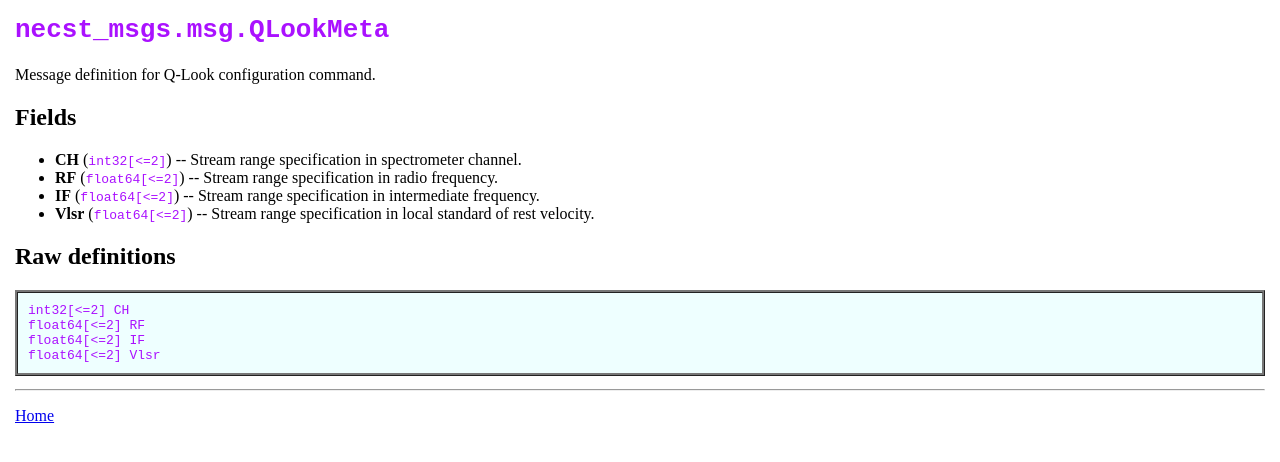
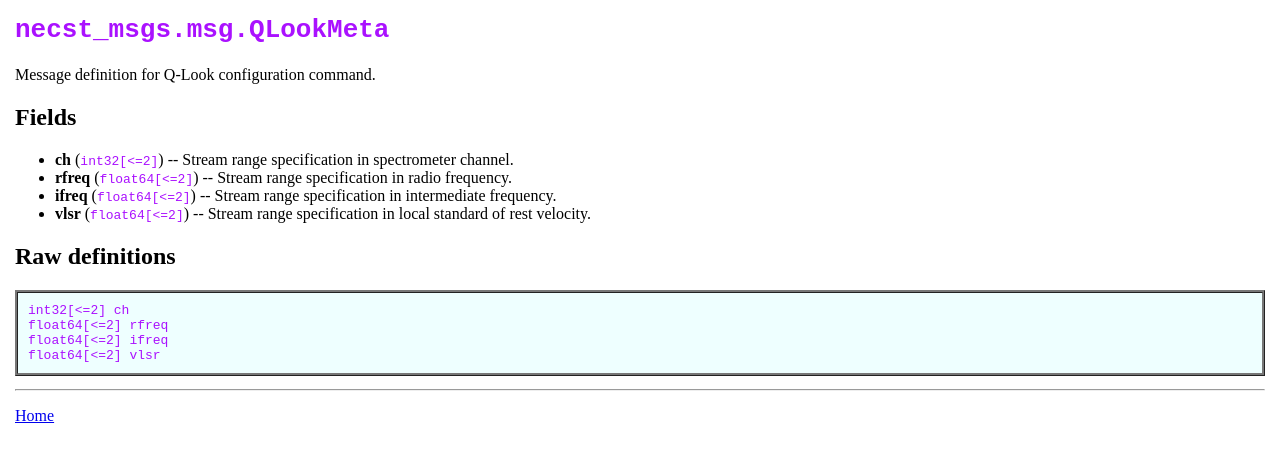
Before and after one commit to necst-telescope/necst-msgs, a plain HTML site: page msg/QLookMeta.html in a window 1280 px wide. Drawn offline with Linux system fonts and the light colour scheme.

Commit message:
deploy: f1358666f9f5a6c7487ea95b95531797da9f4b07

```diff
--- a/msg/QLookMeta.html
+++ b/msg/QLookMeta.html
@@ -15,16 +15,16 @@ code {
 <p>Message definition for Q-Look configuration command.</p>
 <h2>Fields</h2>
 <ul>
-<li><strong>CH</strong> (<code>int32[&lt;=2]</code>) --  Stream range specification in spectrometer channel.</li>
-<li><strong>RF</strong> (<code>float64[&lt;=2]</code>) --  Stream range specification in radio frequency.</li>
-<li><strong>IF</strong> (<code>float64[&lt;=2]</code>) --  Stream range specification in intermediate frequency.</li>
-<li><strong>Vlsr</strong> (<code>float64[&lt;=2]</code>) --  Stream range specification in local standard of rest velocity.</li>
+<li><strong>ch</strong> (<code>int32[&lt;=2]</code>) --  Stream range specification in spectrometer channel.</li>
+<li><strong>rfreq</strong> (<code>float64[&lt;=2]</code>) --  Stream range specification in radio frequency.</li>
+<li><strong>ifreq</strong> (<code>float64[&lt;=2]</code>) --  Stream range specification in intermediate frequency.</li>
+<li><strong>vlsr</strong> (<code>float64[&lt;=2]</code>) --  Stream range specification in local standard of rest velocity.</li>
 </ul>
 <h2>Raw definitions</h2>
-<pre class="codehilite"><code class="language-plaintext">int32[&lt;=2] CH
-float64[&lt;=2] RF
-float64[&lt;=2] IF
-float64[&lt;=2] Vlsr
+<pre class="codehilite"><code class="language-plaintext">int32[&lt;=2] ch
+float64[&lt;=2] rfreq
+float64[&lt;=2] ifreq
+float64[&lt;=2] vlsr
 </code></pre>
 
 <hr />
```
